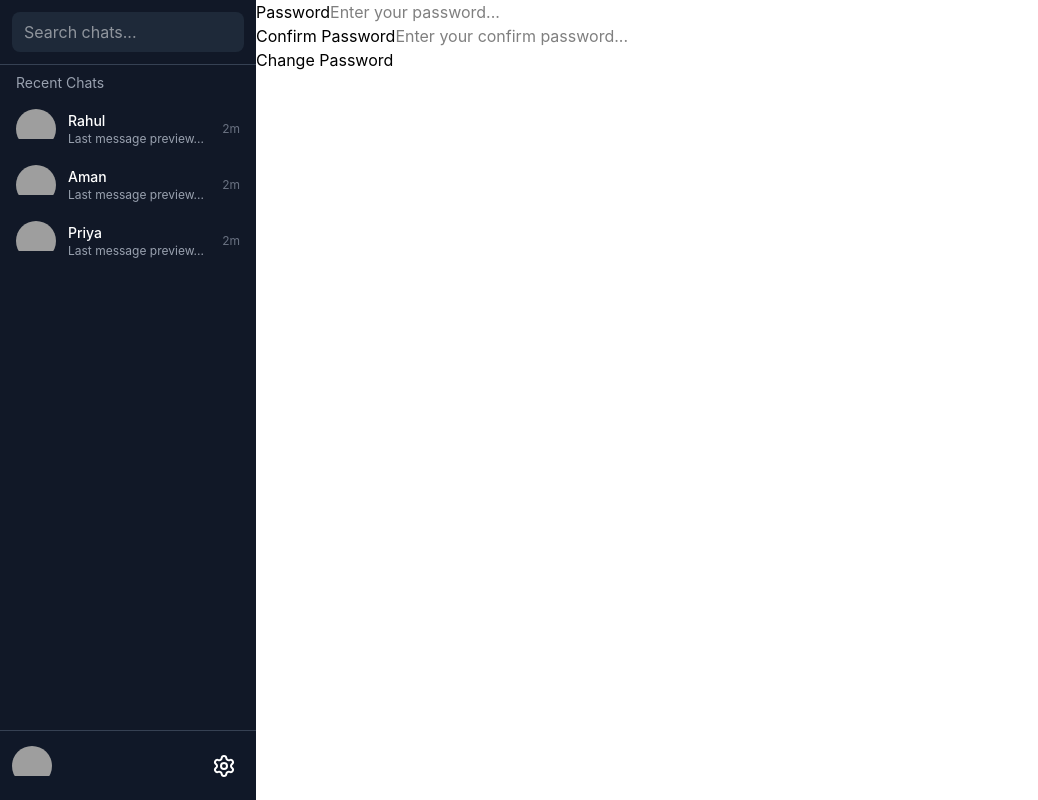
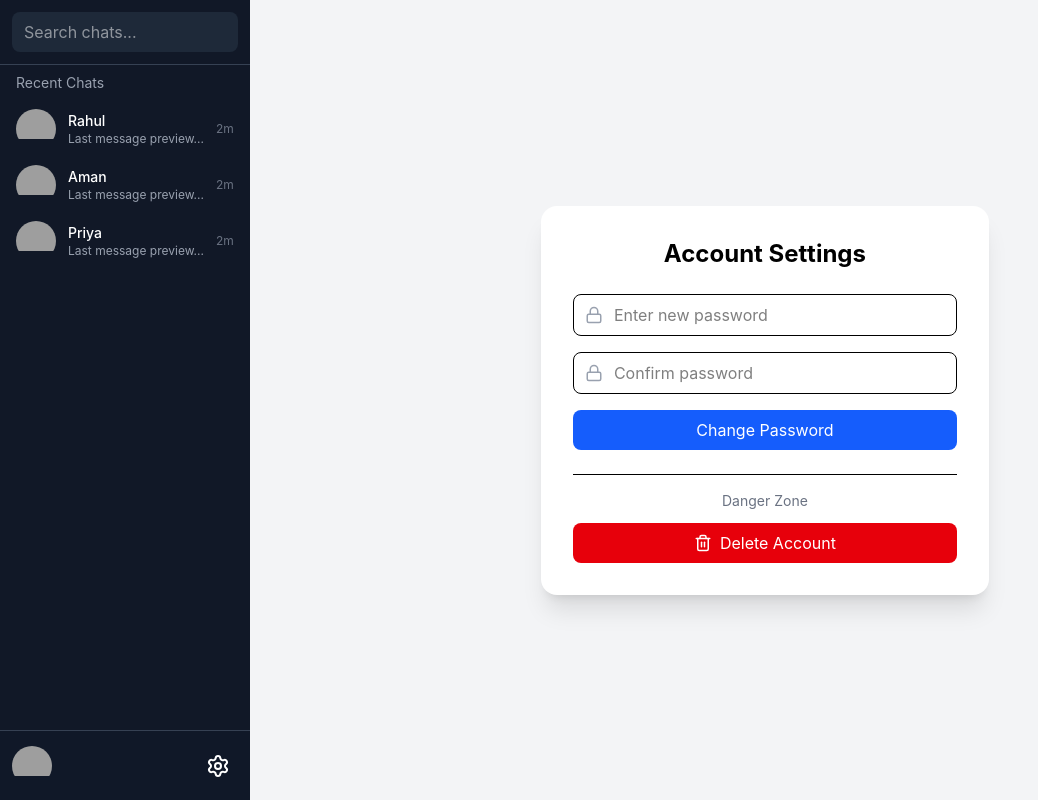
Before and after one commit to devparamjeet/lets-chat, a React (Vite) app: page /user/change-password in a window 1280 px wide. Shown: the whole page, without its empty margins (0-1038 px from the left). Built offline with nearby package versions, Linux system fonts and the light colour scheme; no server answers; grey boxes are pictures that could not be loaded.

Commit message:
feat: add Loading component and integrate it into Login, Signup, ForgetPassword, and ChangePassword pages for better user experience during async operations

```diff
--- /dev/null
+++ b/src/components/Loading.jsx
@@ -0,0 +1,22 @@
+import React from "react";
+
+const Loading = ({ message }) => {
+    return (
+        <div className="fixed inset-0 flex items-center justify-center bg-black/50 z-50">
+
+            <div className="bg-white px-8 py-6 rounded-2xl shadow-xl flex flex-col items-center gap-4">
+
+                {/* Spinner */}
+                <div className="w-10 h-10 border-4 border-blue-500 border-t-transparent rounded-full animate-spin"></div>
+
+                {/* Message */}
+                <p className="text-gray-700 text-sm font-medium text-center">
+                    {message ? message : "Please Wait. Processing..." }
+                </p>
+
+            </div>
+        </div>
+    );
+};
+
+export default Loading;
--- a/src/components/Login.jsx
+++ b/src/components/Login.jsx
@@ -1,6 +1,7 @@
 import React, { useState } from 'react'
 import { Link, useNavigate } from 'react-router-dom'
 import { toast } from 'react-toastify'
+import Loading from './Loading';
 
 const Login = () => {
 
@@ -11,9 +12,13 @@ const Login = () => {
         password: ""
     })
 
+    const [loading, setLoading] = useState(false)
+
+
 
     let handleLogin = async () => {
         // toast.success("Login Feature")
+        setLoading(true)
 
         let loginData = {
             email: login.username,
@@ -42,12 +47,16 @@ const Login = () => {
 
         else toast.error(res.error)
 
+        setLoading(false)
+
     }
 
     // console.log(login)
 
     return (
-        <div className="min-h-screen flex items-center justify-center bg-gray-100">
+
+        <>
+            {loading ? <Loading message="Checking Credentials..."  /> : <div className="min-h-screen flex items-center justify-center bg-gray-100">
                 <div className="bg-white p-8 rounded-2xl shadow-lg w-full max-w-md">
 
                     <h2 className="text-2xl font-bold text-center text-gray-800 mb-6">
@@ -113,6 +122,8 @@ const Login = () => {
 
                 </div>
             </div>
+            }
+        </>
 
     )
 }
--- a/src/pages/ChangePassword.jsx
+++ b/src/pages/ChangePassword.jsx
@@ -1,3 +1,4 @@
+import { Lock, Trash2 } from 'lucide-react';
 import React, { useState } from 'react'
 import { useNavigate, useOutletContext } from 'react-router-dom'
 import { toast } from 'react-toastify'
@@ -18,20 +19,20 @@ const ChangePassword = () => {
     let changePass = async () => {
         if (resetPass.password === resetPass.cpassword) {
             // toast.success("Pass match")
-            let url = "https://api.skillsvarz.com/api/user/"+user._id
-            let resp = await fetch(url,{
-                method : 'PATCH',
-                headers : {
-                    'Content-Type' : 'application/json'
+            let url = "https://api.skillsvarz.com/api/user/" + user._id
+            let resp = await fetch(url, {
+                method: 'PATCH',
+                headers: {
+                    'Content-Type': 'application/json'
                 },
-                body : JSON.stringify({ password : resetPass.password})
+                body: JSON.stringify({ password: resetPass.password })
             })
 
-            if(resp.status === 200 || resp.status === 201){
+            if (resp.status === 200 || resp.status === 201) {
                 toast.success("Password Changed")
-                setTimeout(()=>{
+                setTimeout(() => {
                     redirect('/login')
-                },1000)
+                }, 1000)
             }
             else toast.error("Something went wrong!!")
 
@@ -41,21 +42,85 @@ const ChangePassword = () => {
         else toast.error("Confirm pass not match")
     }
 
+    let deleteAccount = async () => {
+
+        let conf = confirm("Are u sure want to delete ?")
+        if (conf) {
+            let resp = await fetch("https://api.skillsvarz.com/api/user/" + user._id, {
+                method: 'DELETE',
+            })
+
+            let res = resp.json()
+
+            if (resp.status === 200 || resp.status === 201) {
+                toast.success(res?.message ? res.message : "Account Deleted")
+                setTimeout(() => {
+                    redirect('/login')
+                }, 500)
+            }
+            else toast.error(res?.error ? res.error : "Try Again")
+        }
+    }
 
     return (
-        <div>
-            <label htmlFor="password">Password</label>
-            <input onChange={handleInput} type="password" name="password" id="password" placeholder='Enter your password...' />
+        <div className="min-h-screen w-full flex items-center justify-center bg-gray-100">
 
-            <br />
-            <label htmlFor="cpassword">Confirm Password</label>
-            <input onChange={handleInput} type="password" name="cpassword" id="cpassword" placeholder='Enter your confirm password...' />
+            <div className="bg-white p-8 rounded-2xl shadow-xl w-full max-w-md">
 
-            <br />
+                <h2 className="text-2xl font-bold text-center mb-6">
+                    Account Settings
+                </h2>
 
-            <button onClick={changePass}>Change Password</button>
+                {/* Password */}
+                <div className="mb-4 relative">
+                    <Lock className="absolute left-3 top-3 text-gray-400" size={18} />
+                    <input
+                        onChange={handleInput}
+                        type="password"
+                        name="password"
+                        placeholder="Enter new password"
+                        className="w-full pl-10 pr-3 py-2 border rounded-lg focus:outline-none focus:ring-2 focus:ring-blue-500"
+                    />
+                </div>
 
+                {/* Confirm Password */}
+                <div className="mb-4 relative">
+                    <Lock className="absolute left-3 top-3 text-gray-400" size={18} />
+                    <input
+                        onChange={handleInput}
+                        type="password"
+                        name="cpassword"
+                        placeholder="Confirm password"
+                        className="w-full pl-10 pr-3 py-2 border rounded-lg focus:outline-none focus:ring-2 focus:ring-blue-500"
+                    />
+                </div>
+
+                {/* Change Password Button */}
+                <button
+                    onClick={changePass}
+                    className="w-full bg-blue-600 text-white py-2 rounded-lg hover:bg-blue-700 transition mb-6"
+                >
+                    Change Password
+                </button>
+
+                {/* Divider */}
+                <div className="border-t pt-4">
+                    <p className="text-sm text-gray-500 mb-3 text-center">
+                        Danger Zone
+                    </p>
+
+                    {/* Delete Account */}
+                    <button
+                        onClick={deleteAccount}
+                        className="w-full flex items-center justify-center gap-2 bg-red-600 text-white py-2 rounded-lg hover:bg-red-700 transition"
+                    >
+                        <Trash2 size={18} />
+                        Delete Account
+                    </button>
+                </div>
+            </div>
         </div>
+
     )
 }
 
--- a/src/pages/ForgetPassword.jsx
+++ b/src/pages/ForgetPassword.jsx
@@ -2,75 +2,84 @@ import { KeyRound, Lock, Mail } from 'lucide-react'
 import React, { useState } from 'react'
 import { useNavigate } from 'react-router-dom'
 import { toast } from 'react-toastify'
+import Loading from '../components/Loading'
 
 const ForgetPassword = () => {
 
     let redirect = useNavigate()
 
     const [resetPass, setResetPass] = useState({
-        otp:"",
+        otp: "",
         email: "",
         password: "",
         cpassword: ""
     })
     const [isOTPSend, setIsOTPSend] = useState(false)
+    const [loading, setLoading] = useState(false)
+
 
     let handleInput = (event) => {
         setResetPass({ ...resetPass, [event.target.name]: event.target.value })
     }
 
     let changePass = async () => {
+        setLoading(true)
         let data = {
             otp: resetPass.otp,
             newPassword: resetPass.password
         }
 
         let url = "https://api.skillsvarz.com/api/reset-password"
-        let resp = await fetch(url,{
-            method :'POST',
-            headers : {
-                'Content-type' : 'application/json'
+        let resp = await fetch(url, {
+            method: 'POST',
+            headers: {
+                'Content-type': 'application/json'
             },
-            body : JSON.stringify(data)
+            body: JSON.stringify(data)
         })
 
         let res = await resp.json();
 
-        if(resp.status === 200 || resp.status === 201){
+        if (resp.status === 200 || resp.status === 201) {
             toast.success("Password Changed Successfully")
-            setTimeout(()=>{
+            setTimeout(() => {
                 redirect('/login')
-            },1000)
+            }, 1000)
         }
         else toast.error(res?.error ? res.error : "Failed to Change Password")
 
+        setLoading(false)
         // toast.warning("To be Continue...")
     }
 
     let sendOTP = async () => {
 
+        setLoading(true)
+
         let url = "https://api.skillsvarz.com/api/forgot-password"
-        let resp =await fetch(url, {
-            method : 'POST',
-            headers : {
-                'Content-Type' :' application/json'
+        let resp = await fetch(url, {
+            method: 'POST',
+            headers: {
+                'Content-Type': ' application/json'
             },
-            body : JSON.stringify({"email": resetPass.email})
+            body: JSON.stringify({ "email": resetPass.email })
         })
 
         let res = await resp.json()
 
-        if(resp.status === 200 || resp.status === 201){
+        if (resp.status === 200 || resp.status === 201) {
             toast.success("OTP Sent to registered Email")
             setIsOTPSend(true)
         }
         else toast.error(res?.error ? res.error : "Try Again")
 
+        setLoading(false)
 
     }
 
     return (
-        <div className="min-h-screen flex items-center justify-center bg-gray-100">
+        <>
+            {loading ? <Loading /> : <div className="min-h-screen flex items-center justify-center bg-gray-100">
 
                 <div className="bg-white p-8 rounded-2xl shadow-lg w-full max-w-md">
 
@@ -146,7 +155,8 @@ const ForgetPassword = () => {
                         </>
                     )}
                 </div>
-        </div>
+            </div>}
+        </>
     )
 }
 
```
Also changed, not shown: src/components/Signup.jsx (+21 -14 lines), src/index.css (line endings or trailing spaces). Lines whose indentation alone changed are shown as unchanged.
